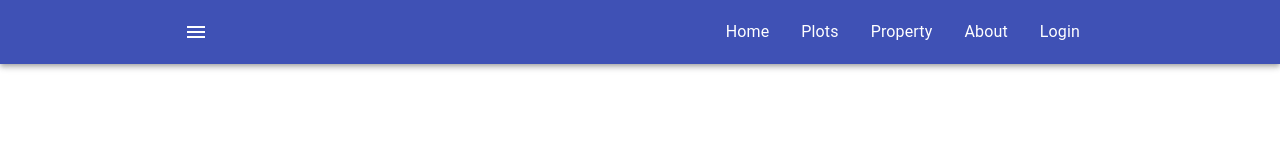
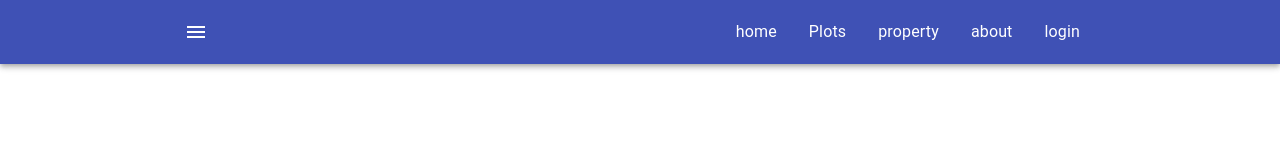
Before and after one commit to davincikab/blueshade, a React (Create React App) app: page / in a window 1280 px wide. Shown: the top 160 px of the page. Built offline with nearby package versions, Linux system fonts and the light colour scheme.

Commit message:
navigation

```diff
--- a/src/App.js
+++ b/src/App.js
@@ -1,19 +1,17 @@
 import React from 'react';
 
 // 3rd party components
-import { BrowserRouter as Router, Route, Switch} from 'react-router-dom';
+import { BrowserRouter as Router, Switch} from 'react-router-dom';
 import { makeStyles } from '@material-ui/core/styles';
 import AppBar from '@material-ui/core/AppBar';
 import Toolbar from '@material-ui/core/Toolbar';
-import { List, ListItem, ListItemText, Container} from "@material-ui/core";
-import Typography from '@material-ui/core/Typography';
-import Button from '@material-ui/core/Button';
+import { Container, Hidden} from "@material-ui/core";
 import IconButton from '@material-ui/core/IconButton';
 import MenuIcon from '@material-ui/icons/Menu';
-import Link from '@material-ui/core/Link';
 
 // local component
 import Navigation from './components/Navigation';
+import SideDrawer from './components/SideDrawer.js';
 
 
 //
@@ -45,10 +43,15 @@ const useStyles = makeStyles((theme) => ({
 
 function App() {
   const classes = useStyles();
+  const [open, setOpen] = React.useState(false);
 
-  const preventDefault = (event) => {
-    event.preventDefault();
-  }
+  const handleDrawerClose = () => {
+      setOpen(false);
+  };
+
+  const handleDrawerOpen = () => {
+      setOpen(true);
+  };
 
   return (
     <Router>
@@ -58,11 +61,24 @@ function App() {
         <AppBar position="static">
           <Toolbar>
             <Container maxWidth="md" className={classes.navbarDisplayFlex}>
-              <IconButton edge="start" className={classes.menuButton} color="inherit" aria-label="menu">
+              <IconButton
+                edge="start"
+                className={classes.menuButton}
+                color="inherit"
+                aria-label="menu"
+                onClick={handleDrawerOpen}
+              >
                 <MenuIcon />
               </IconButton>
 
-              <Navigation />
+              <Hidden smDown>
+                  <Navigation isDrawer={false} />
+              </Hidden>
+
+              <Hidden mdUp>
+                  <SideDrawer open={open} handleDrawerClose={handleDrawerClose} />
+              </Hidden>
+
             </Container>
           </Toolbar>
         </AppBar>
--- a/src/components/Navigation/index.js
+++ b/src/components/Navigation/index.js
@@ -9,7 +9,7 @@ import { makeStyles } from '@material-ui/core/styles';
 
 
 //
-import ROUTES from '../../constants/routes';
+import ROUTES, { protectedLinks, publicLinks} from '../../constants/routes';
 
 
 const useStyles = makeStyles((theme) => ({
@@ -28,6 +28,14 @@ const useStyles = makeStyles((theme) => ({
       textDecoration: `none`,
       textTransform: `titlecase`,
       color: `white`
+    },
+    linkTextMobile:{
+        textDecoration: `none`,
+        textTransform: `uppercase`,
+        color:'black'
+    },
+    navDisplayBlock: {
+        display:`block`
     }
 
 }));
@@ -36,54 +44,22 @@ export default function Navigation (props) {
     const authUser = {name:null}
     return (
         <>
-        {authUser.name ? <AuthRoutes /> : <NonAuthRoute /> }
-
+            { authUser.name ? <AuthRoutes isDrawer={props.isDrawer}/> : <NonAuthRoute isDrawer={props.isDrawer}/> }
         </>
     )
 }
 
 function AuthRoutes(props) {
     const classes = useStyles();
+    const { isDrawer } = props;
+
     return (
         <List
             component="nav"
             aria-labelledby="main navigation"
-            className={classes.navDisplayFlex}
+            className={isDrawer ? classes.navDisplayBlock :classes.navDisplayFlex}
         >
-            <Link to={ROUTES.HOME} className={classes.linkText} >
-                  <ListItem button>
-                    <ListItemText primary="Home" />
-                  </ListItem>
-            </Link>
-
-            <Link to={ROUTES.PLOT} className={classes.linkText} >
-                  <ListItem button>
-                    <ListItemText primary="Plots" />
-                  </ListItem>
-            </Link>
-
-            <Link to={ROUTES.PROPERTY} className={classes.linkText} >
-                  <ListItem button>
-                    <ListItemText primary="Property" />
-                  </ListItem>
-            </Link>
-            <Link to={ROUTES.TENANTS} className={classes.linkText} >
-                  <ListItem button>
-                    <ListItemText primary="Tenants" />
-                  </ListItem>
-            </Link>
-
-            <Link to={ROUTES.RENT_PAYMENT} className={classes.linkText} >
-                  <ListItem button>
-                    <ListItemText primary="Rent" />
-                  </ListItem>
-            </Link>
-
-            <Link to={ROUTES.ABOUT} className={classes.linkText} >
-                  <ListItem button>
-                    <ListItemText primary="About" />
-                  </ListItem>
-            </Link>
+            <Navigation list={protectedLinks} isDrawer={isDrawer} />
 
             <Button color="inherit">Logout</Button>
         </List>
@@ -92,40 +68,46 @@ function AuthRoutes(props) {
 
 function NonAuthRoute(props) {
     const classes = useStyles();
+    const { isDrawer } = props;
 
     return (
         <List
             component="nav"
             aria-labelledby="main navigation"
-            className={classes.navDisplayFlex}
+            className={isDrawer ? classes.navDisplayBlock :classes.navDisplayFlex}
         >
-            <Link to={ROUTES.HOME} className={classes.linkText} >
-                  <ListItem button>
-                    <ListItemText primary="Home" />
-                  </ListItem>
-            </Link>
-
-            <Link to={ROUTES.PLOT} className={classes.linkText} >
-                  <ListItem button>
-                    <ListItemText primary="Plots" />
-                  </ListItem>
-            </Link>
-
-            <Link to={ROUTES.PROPERTY} className={classes.linkText} >
-                  <ListItem button>
-                    <ListItemText primary="Property" />
-                  </ListItem>
-            </Link>
-            <Link to={ROUTES.ABOUT} className={classes.linkText} >
-                  <ListItem button>
-                    <ListItemText primary="About" />
-                  </ListItem>
-            </Link>
-            <Link to={ROUTES.SIGNIN} className={classes.linkText} >
-                  <ListItem button>
-                    <ListItemText primary="Login" />
-                  </ListItem>
-            </Link>
+            <NavList list={publicLinks} isDrawer={isDrawer} />
         </List>
     )
 }
+
+// navigation list
+function NavList({ list, isDrawer }) {
+    const classes = useStyles();
+
+    if(isDrawer) {
+        return (
+            <>
+                {list.map(({title, path}) => (
+                    <Link to={path} className={classes.linkTextMobile} key={title}>
+                        <ListItem button>
+                            <ListItemText primary={title} />
+                        </ListItem>
+                    </Link>
+                ))}
+            </>
+        )
+    } else {
+        return (
+            <>
+                {list.map(({title, path}) => (
+                    <Link to={path} className={classes.linkText} key={title}>
+                    <ListItem button>
+                        <ListItemText primary={title} />
+                    </ListItem>
+                    </Link>
+                ))}
+            </>
+        )
+    }
+}
--- a/src/components/SideDrawer.js/index.js
+++ b/src/components/SideDrawer.js/index.js
@@ -0,0 +1,55 @@
+import React from 'react';
+
+import { Drawer } from '@material-ui/core';
+import Divider from '@material-ui/core/Divider';
+import IconButton from '@material-ui/core/IconButton';
+import { makeStyles, useTheme } from '@material-ui/core/styles';
+import ChevronLeftIcon from '@material-ui/icons/ChevronLeft';
+import ChevronRightIcon from '@material-ui/icons/ChevronRight';
+
+// local components
+import Navigation from '../../components/Navigation';
+
+// material Icons styles
+const drawerWidth = 240;
+const useStyles = makeStyles((theme) => ({
+    drawer: {
+        width: drawerWidth,
+        flexShrink: 0,
+      },
+      drawerPaper: {
+        width: drawerWidth,
+      },
+      drawerHeader: {
+        display: 'flex',
+        alignItems: 'center',
+        padding: theme.spacing(0, 1),
+        justifyContent: 'flex-end',
+      },
+}));
+
+export default function  SideDrawer(props) {
+    const classes = useStyles();
+    const theme = useTheme();
+
+    return (
+        <Drawer
+            className={classes.drawer}
+            variant="persistent"
+            anchor="left"
+            open={props.open}
+            classes={{
+            paper: classes.drawerPaper,
+            }}
+        >
+            <div className={classes.drawerHeader}>
+                <IconButton onClick={props.handleDrawerClose}>
+                    {theme.direction === 'ltr' ? <ChevronLeftIcon /> : <ChevronRightIcon />}
+                </IconButton>
+            </div>
+            <Divider />
+
+            <Navigation isDrawer={true}  />
+        </Drawer>
+    )
+}
--- a/src/constants/routes.js
+++ b/src/constants/routes.js
@@ -33,4 +33,23 @@ const ROUTES = {
     RENT_PAYMENT_DELETE:'rent/delete/rent_id',
 };
 
+// protected routes
+export const protectedLinks = [
+    {title:'home', path:ROUTES.HOME},
+    {title:'Plots', path:ROUTES.PLOT},
+    {title:'property', path:ROUTES.PROPERTY},
+    {title:'tenants', path:ROUTES.TENANTS},
+    {title:'rent', path:ROUTES.RENT_PAYMENT},
+    {title:'about', path:ROUTES.ABOUT},
+];
+
+// public routes
+export const publicLinks = [
+    {title:'home', path:ROUTES.HOME},
+    {title:'Plots', path:ROUTES.PLOT},
+    {title:'property', path:ROUTES.PROPERTY},
+    {title:'about', path:ROUTES.ABOUT},
+    {title:'login', path:ROUTES.SIGNIN},
+];
+
 export default ROUTES;
```
